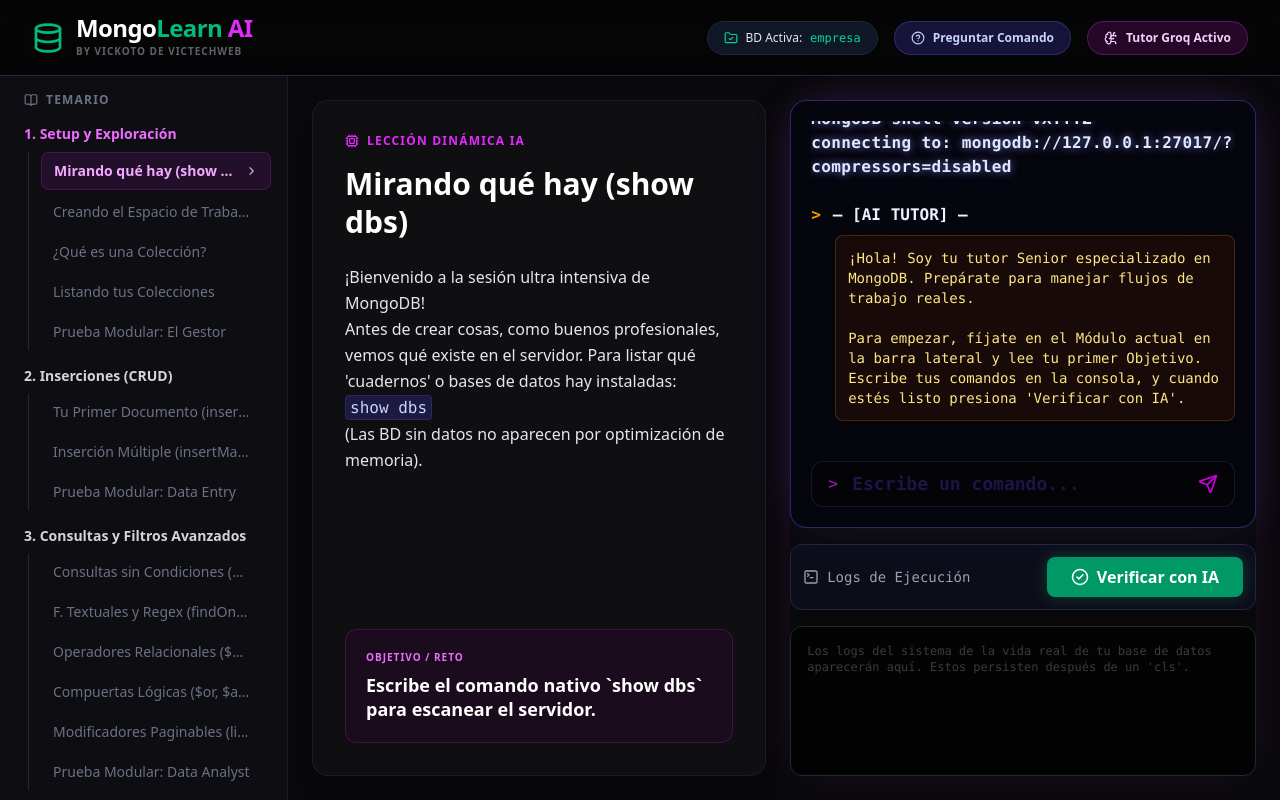
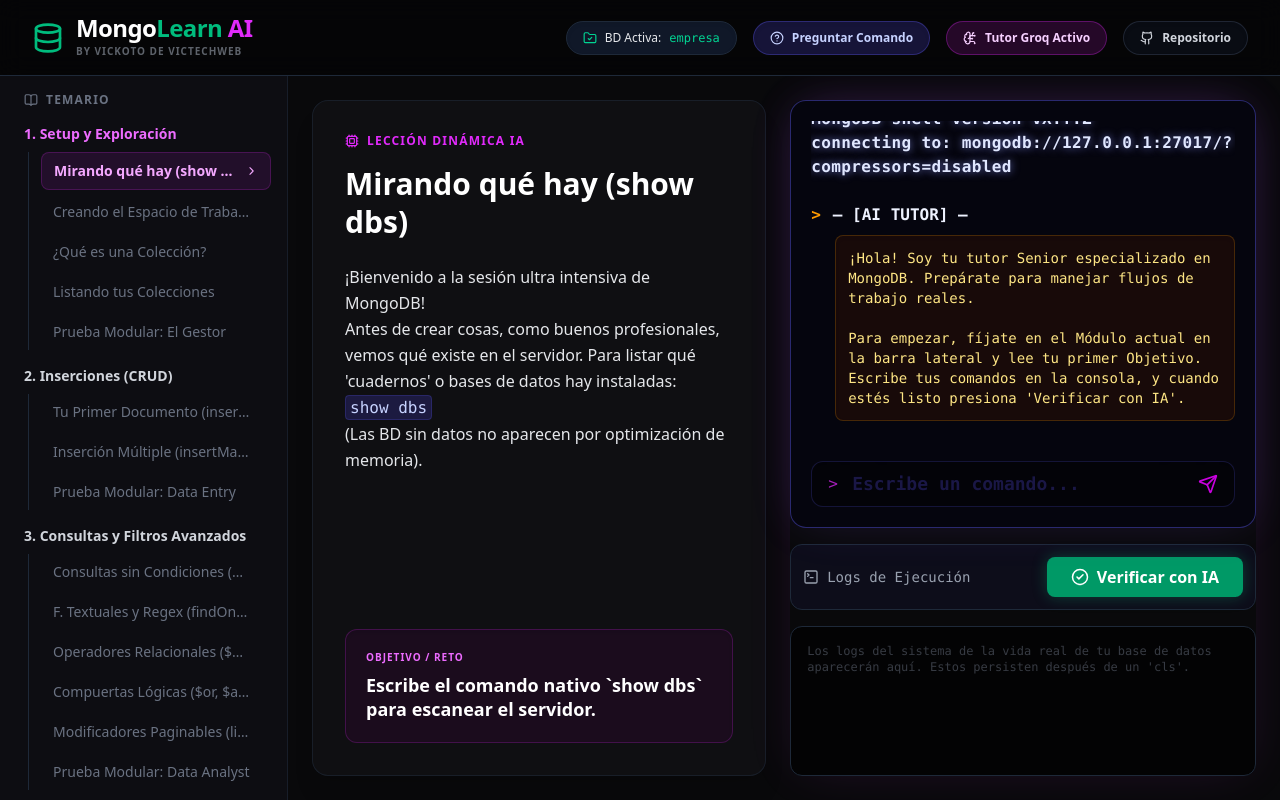
Before and after one commit to vickotoAguilera/aprendiendo-mongodb, a Next.js app: page / in a window 1280 px wide. Built offline with nearby package versions, Linux system fonts and the light colour scheme.

Commit message:
feat: Add Github repository link button

```diff
--- a/app/page.tsx
+++ b/app/page.tsx
@@ -2,7 +2,7 @@
 
 import { useEffect, useState } from "react";
 import { Terminal } from "@/components/Terminal";
-import { Database, FolderCheck, Cpu, BrainCircuit, BookOpen, ChevronRight, RotateCcw, HelpCircle } from "lucide-react";
+import { Database, FolderCheck, Cpu, BrainCircuit, BookOpen, ChevronRight, RotateCcw, HelpCircle, Github } from "lucide-react";
 import { motion, AnimatePresence } from "framer-motion";
 import { modules, Lesson, Module } from "@/lib/levels";
 
@@ -221,6 +221,14 @@
             <span className="px-4 py-2 bg-fuchsia-900/30 text-fuchsia-200 rounded-full text-xs border border-fuchsia-500/30 font-semibold flex items-center gap-2">
                <BrainCircuit size={14} /> Tutor Groq Activo
             </span>
+            <a
+              href="https://github.com/vickotoAguilera/aprendiendo-mongodb"
+              target="_blank"
+              rel="noreferrer"
+              className="px-4 py-2 bg-gray-900/40 text-gray-300 hover:bg-slate-800 hover:text-white transition-all rounded-full text-xs border border-gray-700/50 font-semibold flex items-center gap-2 shadow-inner group"
+            >
+               <Github size={14} className="group-hover:text-white" /> Repositorio
+            </a>
           </div>
         </header>
 
```
